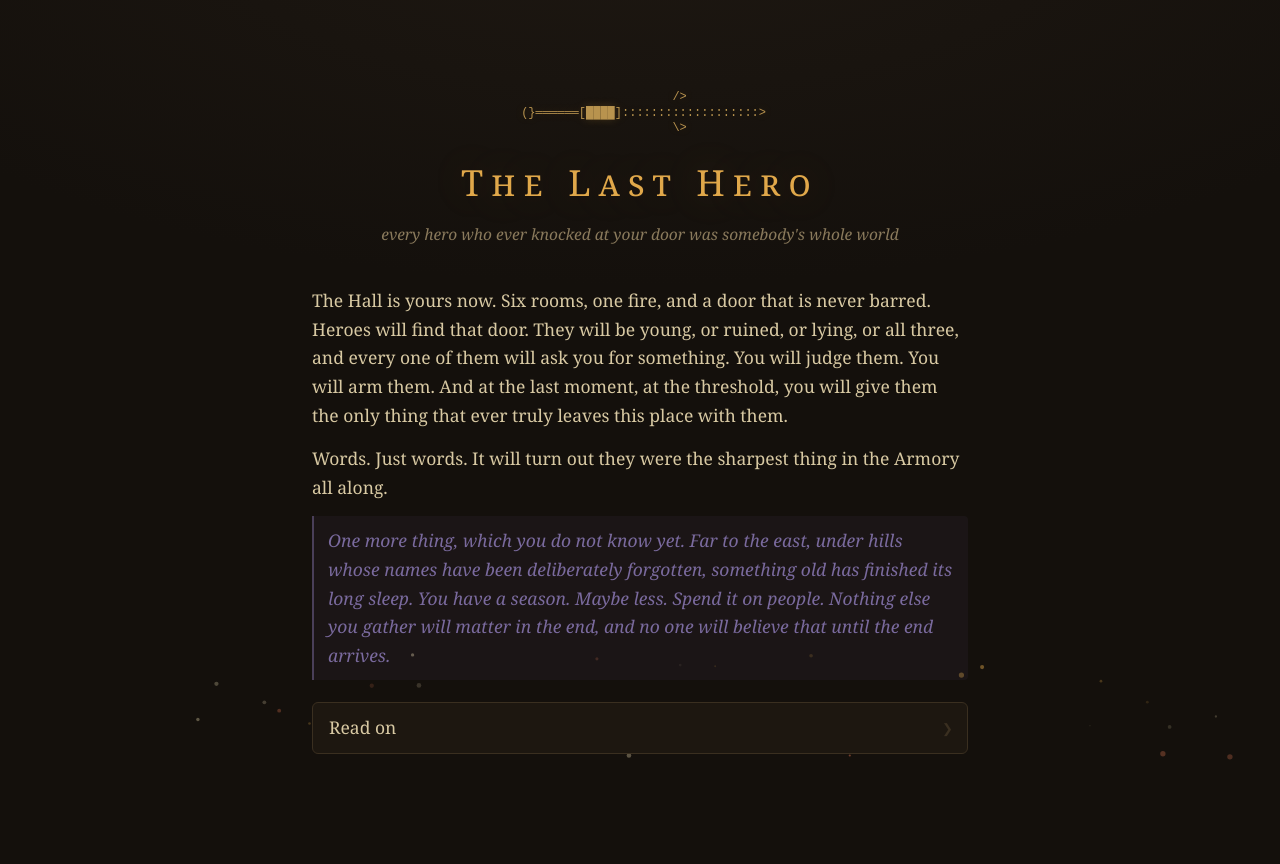
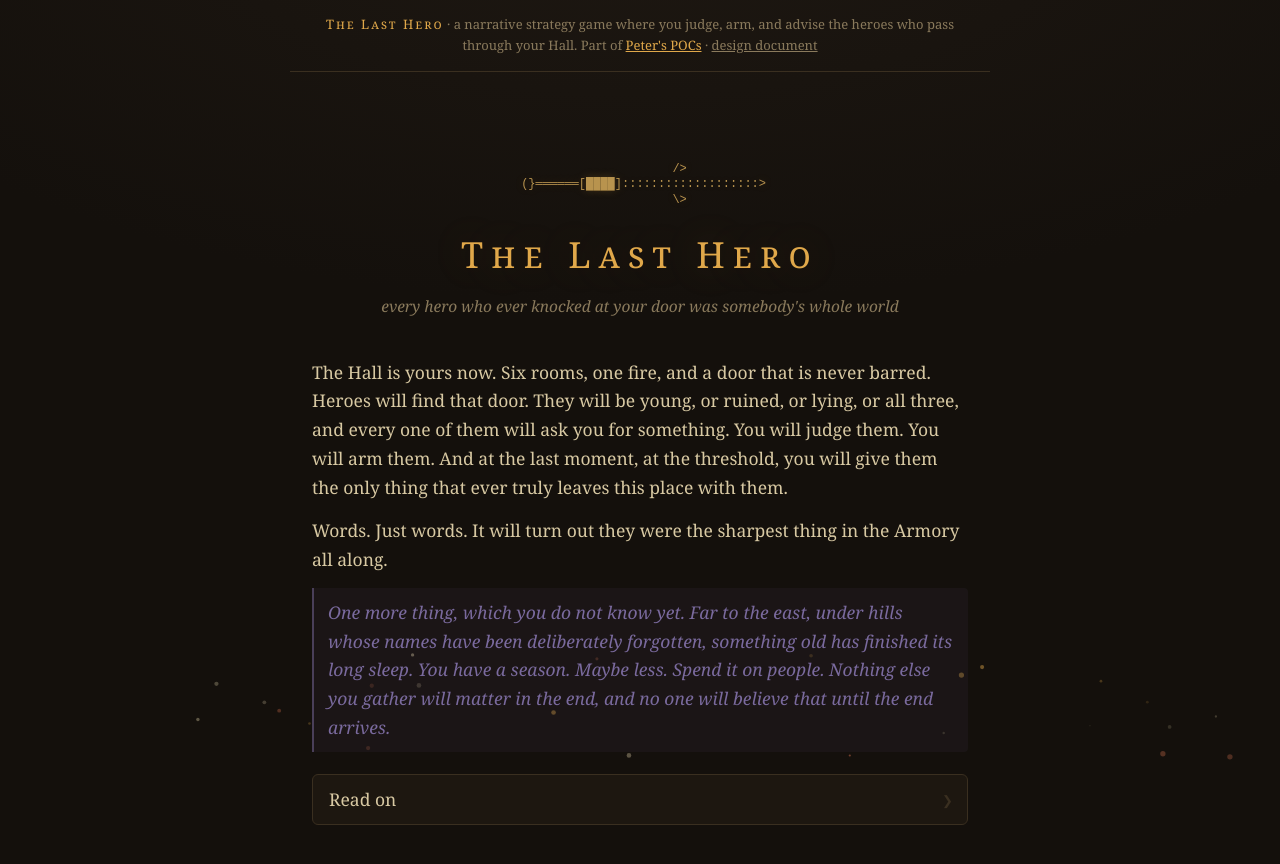
Before and after one commit to peterdsouza247/the-last-hero, a plain HTML site: page index.html in a window 1280 px wide. Drawn offline with Linux system fonts and the light colour scheme.

Commit message:
Add footer with game details and links
Added footer with game information and links.

```diff
--- a/index.html
+++ b/index.html
@@ -210,6 +210,13 @@
 <canvas id="embers"></canvas>
 <div id="vignette"></div>
 <div id="flash"></div>
+<footer style="position:relative;z-index:3;max-width:700px;margin:0 auto;padding:14px 22px;
+  border-bottom:1px solid var(--border);font-size:13px;color:var(--dim);text-align:center">
+  <b style="color:var(--accent);font-weight:normal;font-variant:small-caps;letter-spacing:2px">The Last Hero</b>
+  · a narrative strategy game where you judge, arm, and advise the heroes who pass through your Hall.
+  Part of <a href="https://peterdsouza247.github.io/pocs/" style="color:var(--accent)">Peter's POCs</a>
+  · <a href="https://peterdsouza247.github.io/pocs/gdds/gdd_last_hero.html" style="color:var(--dim)">design document</a>
+</footer>
 <div id="frame">
   <div id="statusbar"></div>
   <div id="titlecard">
```
